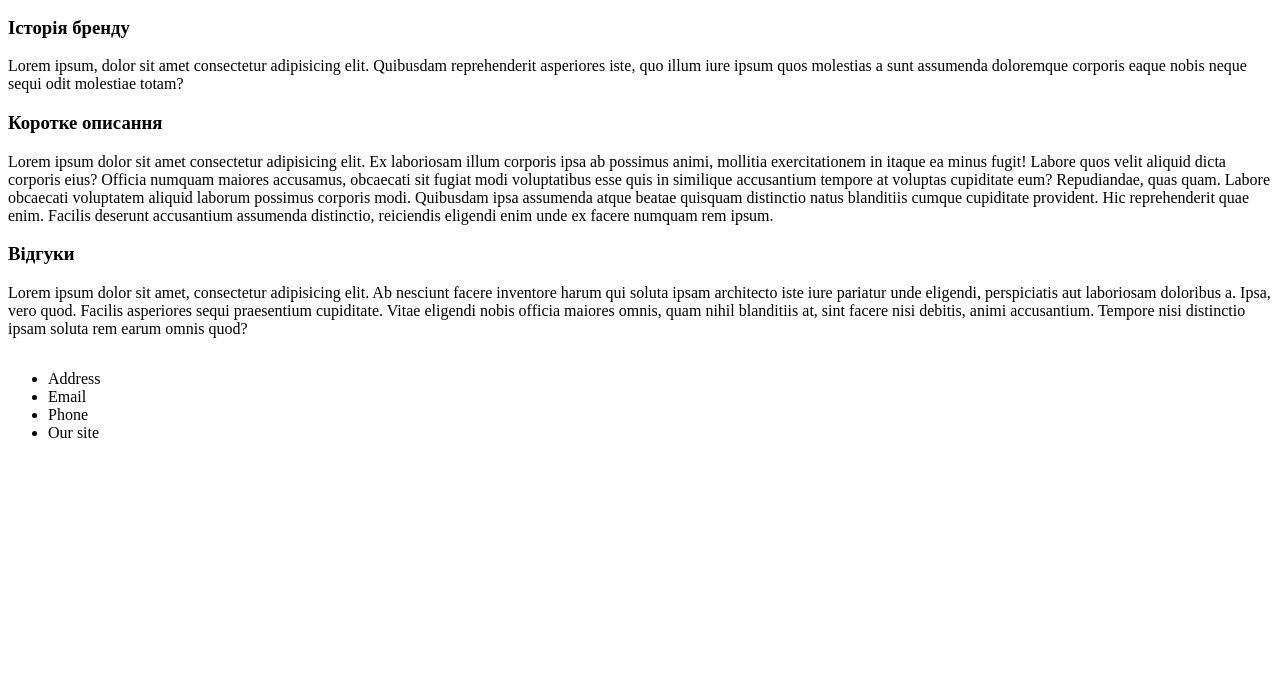
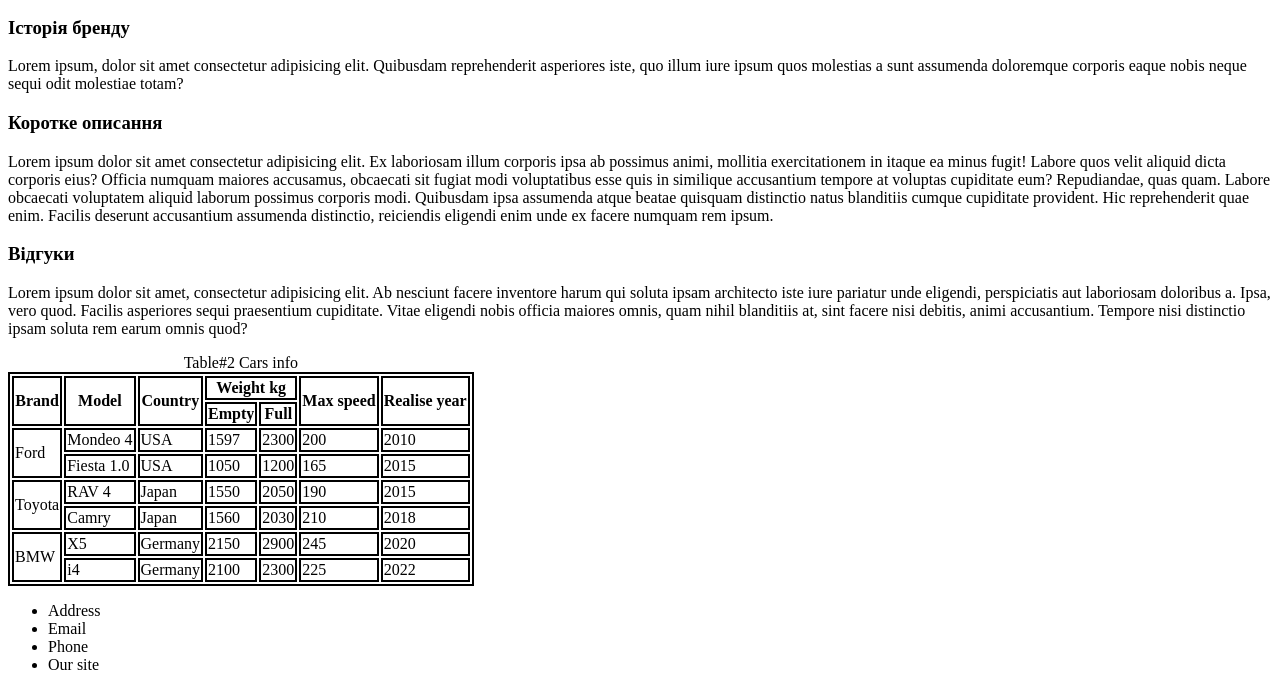
Before and after one commit to anna23122001/Car-shop, a plain HTML site: page index.html in a window 1280 px wide. Shown: the part 1447-2137 px from the top of the page. Before the commit the page ends 1905 px from the top, so only its background shows below. Drawn offline with Linux system fonts and the light colour scheme.

Commit message:
add table

```diff
--- a/index.html
+++ b/index.html
@@ -11,17 +11,20 @@
             width: 180px;
             height: 130px;
         }
+        table, tr, th, td{
+border: 2px solid
+        }
     </style>
 </head>
 <body>
   <header>
     <nav>
         <ul>
-            <li>Ford</li>
-            <li>Toyota</li>
-            <li>BMW</li>
-            <li>Table</li>
-            <li>Form</li>
+            <li> <a href="#ford"></a> Ford</li>
+            <li> <a href="#toyota"></a> Toyota</li>
+            <li> <a href="#bmw"></a> BMW</li>
+            <li> <a href="#table"></a> Table</li>
+            <li> <a href="#form"></a> Form</li>
         </ul>
     </nav>
   </header>
@@ -89,7 +92,79 @@ Lorem ipsum, dolor sit amet consectetur adipisicing elit. Quibusdam reprehenderi
 </section>
   </main>
   <table>
+    <caption>Table#2 Cars info</caption>
+<thead>
+    <tr>
+        <th rowspan="2">Brand</th>
+        <th rowspan="2">Model</th>
+        <th rowspan="2">Country</th>
+        <th colspan="2">Weight kg</th>
+        <th rowspan="2">Max speed</th>
+        <th rowspan="2">Realise year</th>
+    </tr>
+    <tr>
+        <th>Empty</th>
+        <th>Full</th>
+    </tr>
+</thead>
+<tbody>
+    <tr>
+        <td rowspan="2">Ford</td>
+        <td>Mondeo 4</td>
+        <td>USA</td>
+        <td>1597</td>
+        <td>2300</td>
+        <td>200</td>
+        <td>2010</td>
 
+        </tr>
+        <tr>
+            <td>Fiesta 1.0</td>
+            <td>USA</td>
+            <td>1050</td>
+            <td>1200</td>
+            <td>165</td>
+            <td>2015</td>
+        </tr>
+        <tr>
+            <td rowspan="2">Toyota</td>
+            <td>RAV 4</td>
+            <td>Japan</td>
+            <td>1550</td>
+            <td>2050</td>
+            <td>190</td>
+            <td>2015</td>
+
+            </tr>
+            <tr>
+                <td>Camry</td>
+                <td>Japan</td>
+                <td>1560</td>
+                <td>2030</td>
+                <td>210</td>
+                <td>2018</td>
+            </tr>
+            <tr>
+                <td rowspan="2">BMW</td>
+                <td>X5</td>
+                <td>Germany</td>
+                <td>2150</td>
+                <td>2900</td>
+                <td>245</td>
+                <td>2020</td>
+
+                </tr>
+                <tr>
+                    <td>i4</td>
+                    <td>Germany</td>
+                    <td>2100</td>
+                    <td>2300</td>
+                    <td>225</td>
+                    <td>2022</td>
+                </tr>
+
+
+</tbody>
   </table>
   <footer>
 <ul>
```
